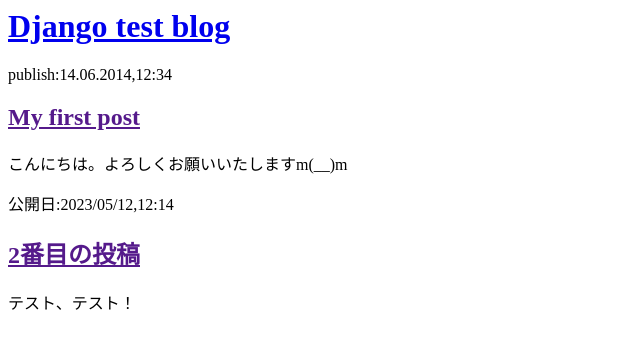
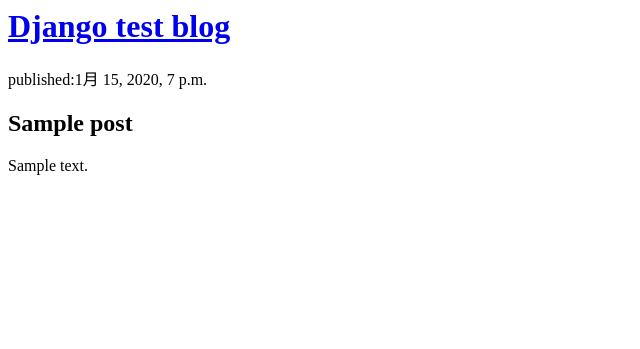
Before and after one commit to yishimoto/my-first-blog, a Django app: page / in a window 1280 px wide. Shown: the top 349 px of the page, without its empty margins (0-640 px from the left). Run offline with Django 3.2, Linux system fonts and the light colour scheme; tables that the repository leaves empty hold one stand-in row (values such as "Sample post").

Commit message:
Modeified templates to desplay posts from database.

```diff
--- a/blog/templates/blog/post_list.html
+++ b/blog/templates/blog/post_list.html
@@ -6,15 +6,14 @@
         <div>
             <h1><a href="/">Django test blog</a></h1>
         </div>
+
+    {% for post in posts %}
         <div>
-            <p>publish:14.06.2014,12:34</p>
-            <h2><a href="">My first post</a></h2>
-            <p>こんにちは。よろしくお願いいたしますm(__)m</p>
+            <p>published:{{post.published_date}}</p>
+            <h2><a harf="">{{post.title}}</a></h2>
+            <p>{{post.text|linebreaksbr}}</p>
         </div>
-        <div>
-            <p>公開日:2023/05/12,12:14</p>
-            <h2><a href="">2番目の投稿</a></h2>
-            <p>テスト、テスト！</p>
-        </div>
+    {% endfor %}
+
     </body>
 </html>
--- a/blog/views.py
+++ b/blog/views.py
@@ -1,4 +1,7 @@
 from django.shortcuts import render
+from django.utils import timezone
+from .models import Post
 
 def post_list(request):
-    return render(request, 'blog/post_list.html', {})
+    posts=Post.objects.filter(published_date__lte=timezone.now()).order_by('published_date')
+    return render(request, 'blog/post_list.html', {'posts':posts})
```
